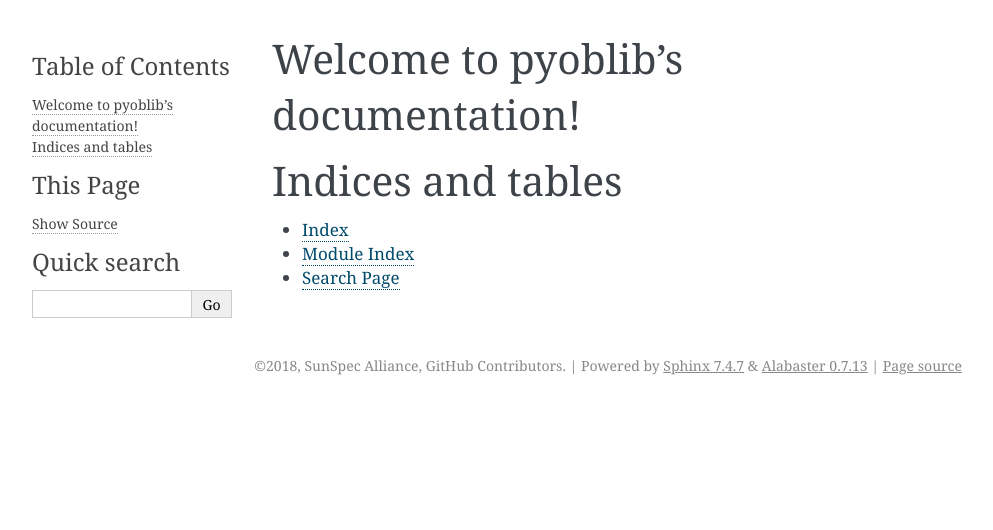
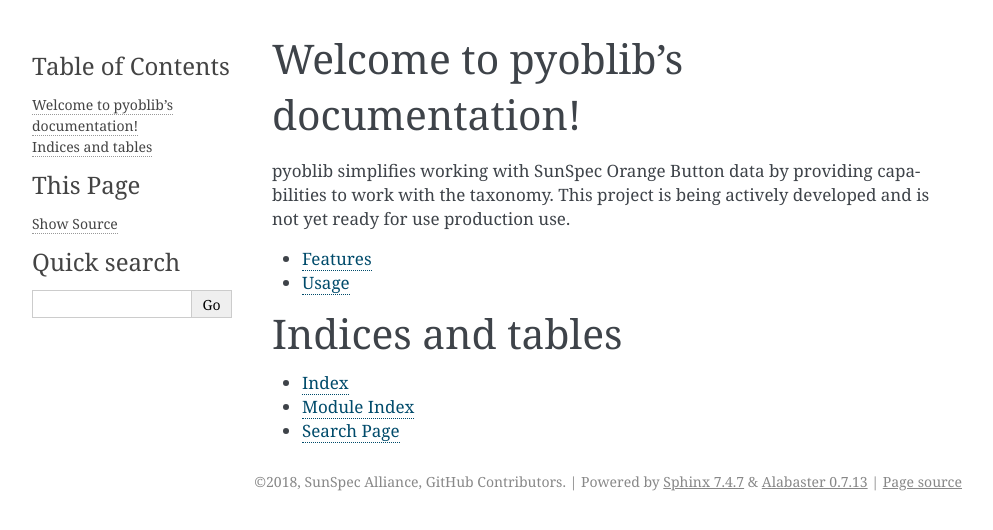
Before and after one commit to SunSpecOrangeButton/pyoblib, a Sphinx documentation site: the page built from docs/source/index.rst, in a window 1280 px wide. Shown: the top 530 px of the page, without its empty margins (148-1141 px from the left). Built offline with Sphinx 7.4.7, drawn with Linux system fonts in a browser that asks for light colours.

```diff
--- a/docs/source/index.rst
+++ b/docs/source/index.rst
@@ -1,9 +1,19 @@
 Welcome to pyoblib's documentation!
 ===================================
 
+pyoblib simplifies working with SunSpec Orange Button data by providing
+capabilities to work with the taxonomy. This project is being actively
+developed and is not yet ready for use production use.
+
+.. only: not latex
+
+   Contents
+
 .. toctree::
-   :maxdepth: 2
-   :caption: Contents:
+   :maxdepth: 1
+
+   features
+
 
 
 
```
Also changed, not shown: docs/source/features.rst (added, +38 -0 lines), docs/source/taxonomy.png (renamed from docs/Taxonomy.png), 1 other file.
